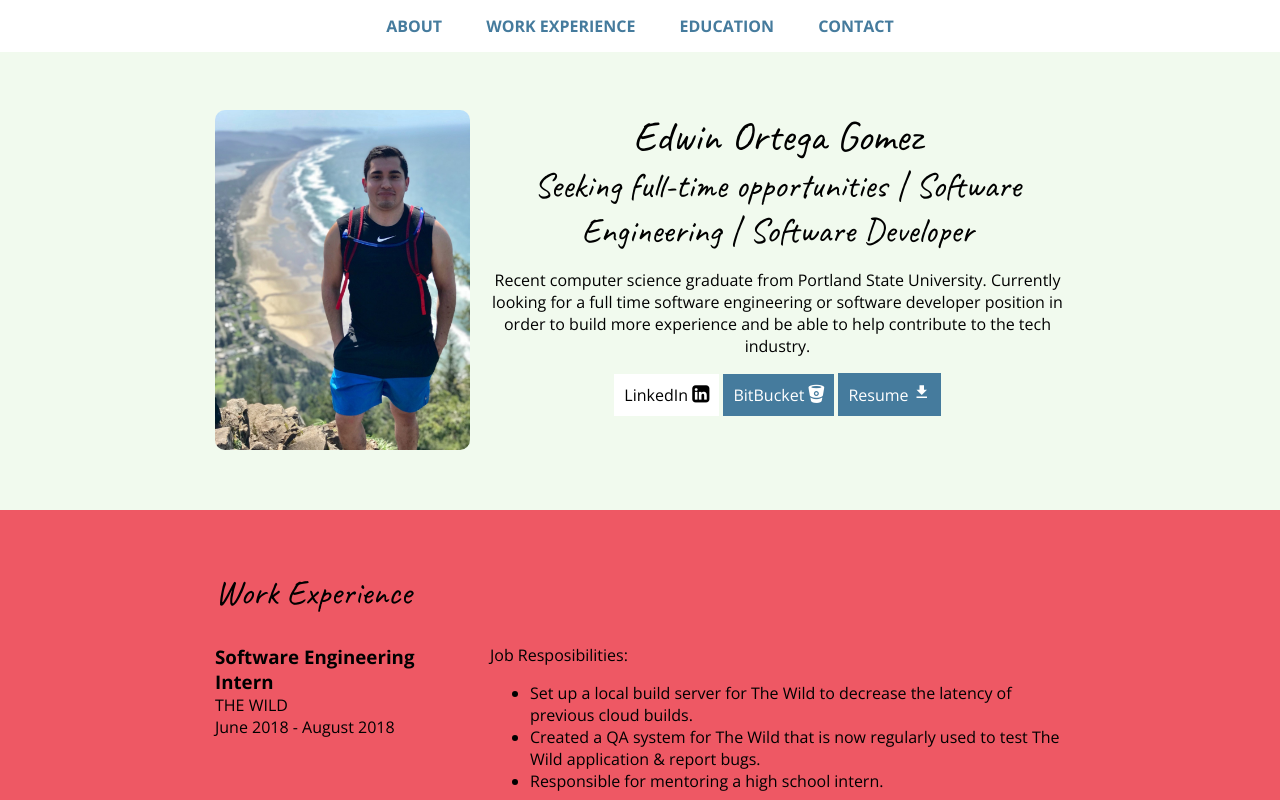
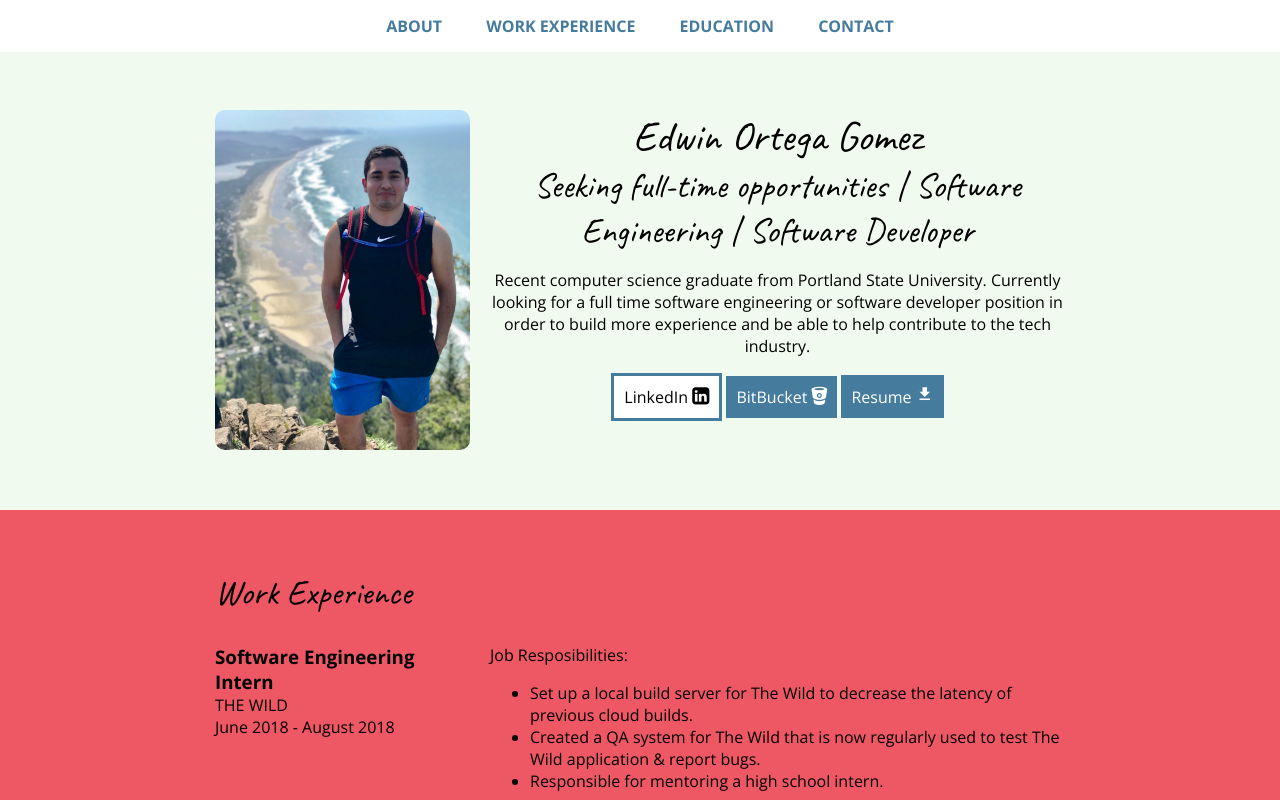
Before and after one commit to ortegg/resume, a plain HTML site: page index.html in a window 1280 px wide. In both pictures the pointer is over the link "LinkedIn". Shown: the top 800 px of the page. Drawn offline with nearby package versions, Linux system fonts and the light colour scheme.

Commit message:
styles.css now being applied correctly. Adding hover styles.

```diff
--- a/css/styles.css
+++ b/css/styles.css
@@ -69,6 +69,8 @@ a:hover {
     background: white;
     padding: 10px;
     display: inline-block;
+    border-style: solid;
+    border-color: #457B9D;
 }
 
 /* Header & Footer Styles
```
